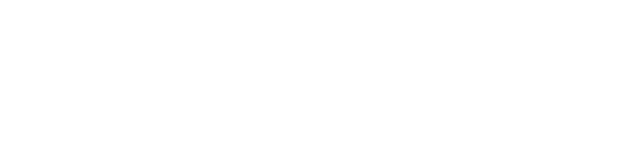
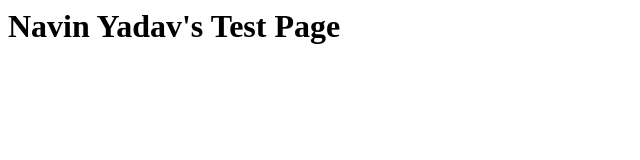
Before and after one commit to yadavnavin1987/website, a plain HTML site: page index.html in a window 1280 px wide. Shown: the whole page, without its empty margins (0-640 px from the left). Drawn offline with Linux system fonts and the light colour scheme.

Commit message:
second commit

```diff
--- a/index.html
+++ b/index.html
@@ -1,3 +1,6 @@
 <html>
-
+    <title>My Test Page</title>
+    <body>
+        <h1>Navin Yadav's Test Page</h1>
+    </body>
 </html>
```
